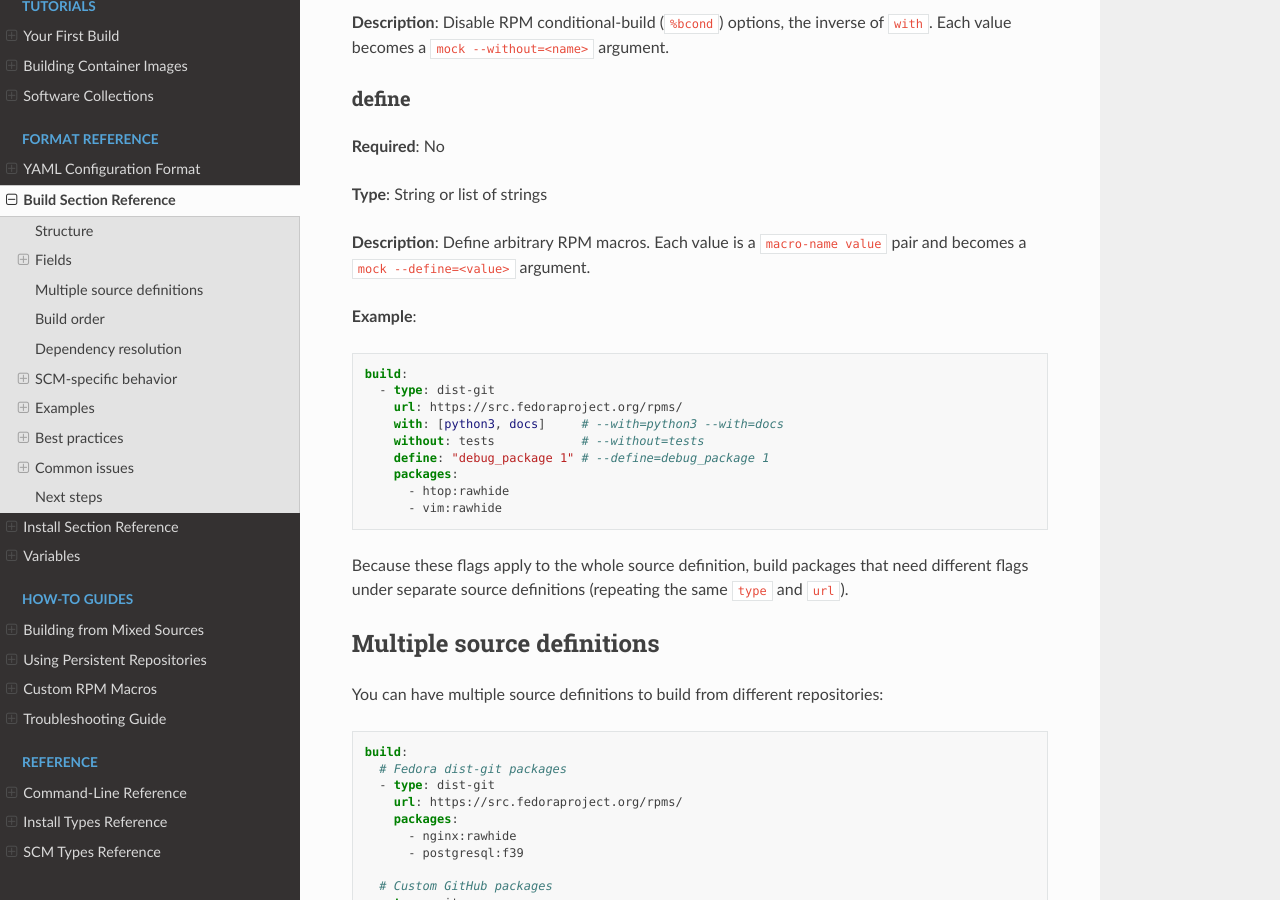
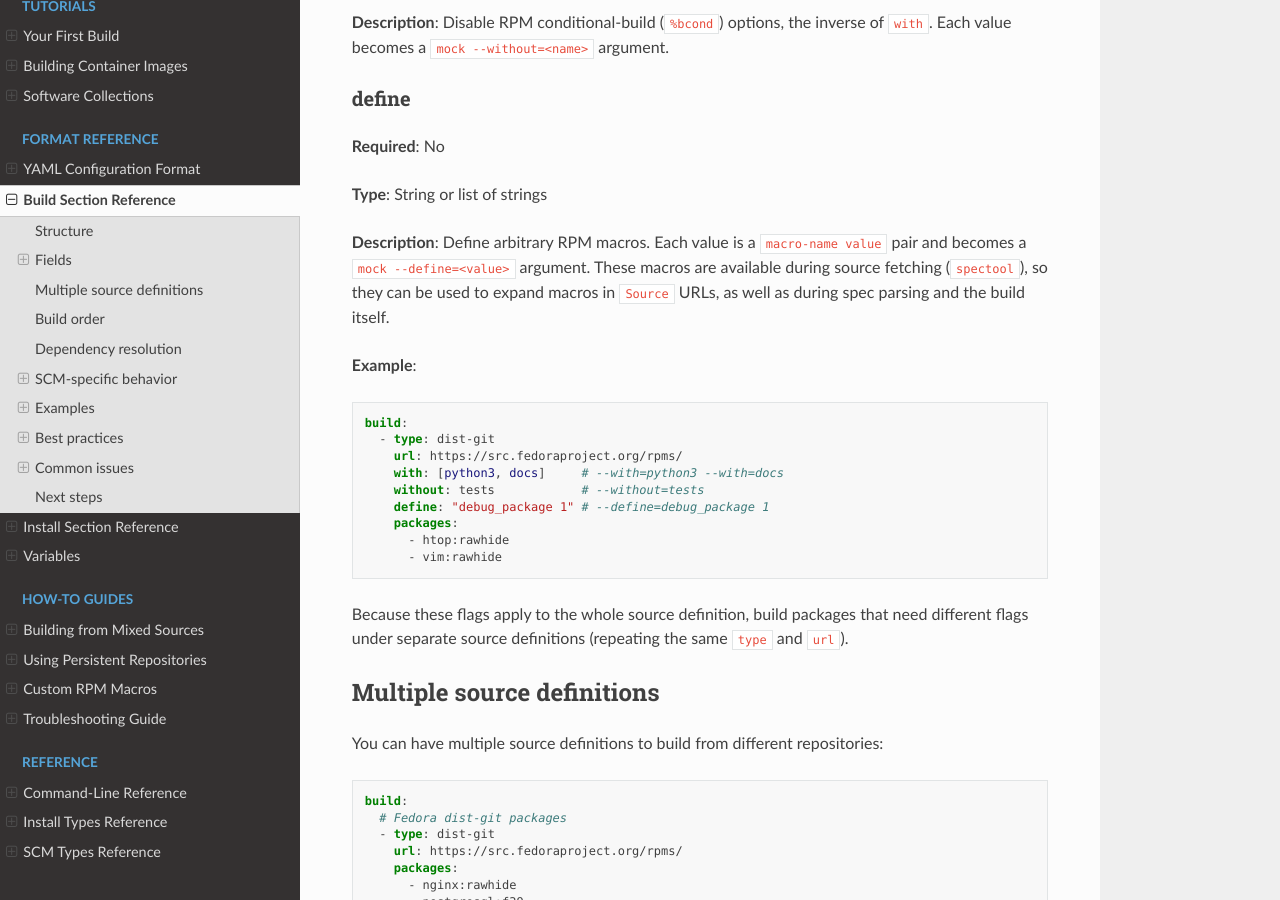
Before and after one commit to orb-rpm-build/rpm-build-assist, a Sphinx documentation site: the page built from doc/source/format/build_section.rst, in a window 1280 px wide and 900 px high, scrolled down 2612 px. Built offline with Sphinx 7.4.7 and the Read the Docs theme 3.1.0, drawn with Linux system fonts in a browser that asks for light colours.

Commit message:
Pass RPM macro definitions to spectool for Source URL expansion
spectool (run by the src-get helper during source fetching) needs RPM
macro definitions to expand macros in Source URLs, but previously had no
access to macros defined in build-assist.yaml's install type and build
source define fields.

When builds have macro definitions, write them to a temporary macro file
in RPM format (%macro value) and pass the file path as a second argument
to the src-get helper. The helper copies it to .rpmmacros in the checkout
directory and sets HOME=$(pwd) so spectool reads it when expanding Source
URLs. The temp file is cleaned up after the build completes.

This allows specs to use macros like %{_prefix} in Source URLs, which
spectool can now properly expand based on the install type or explicit
defines in the build source configuration.

Update test expectations for fedpkg invocation (now includes --name) and
document that defines are available during source fetching.

Co-Authored-By: Claude Sonnet 4.5 <noreply@anthropic.com>

```diff
--- a/doc/source/format/build_section.rst
+++ b/doc/source/format/build_section.rst
@@ -132,6 +132,9 @@ define
 
 **Description**: Define arbitrary RPM macros. Each value is a
 ``macro-name value`` pair and becomes a ``mock --define=<value>`` argument.
+These macros are available during source fetching (``spectool``), so they can
+be used to expand macros in ``Source`` URLs, as well as during spec parsing
+and the build itself.
 
 **Example**:
 
```
Also changed, not shown: 3 other files.
